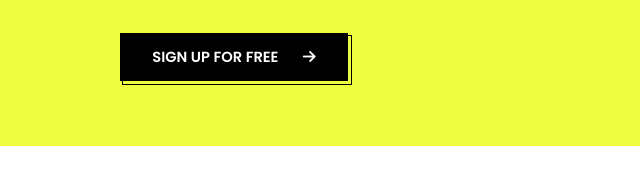
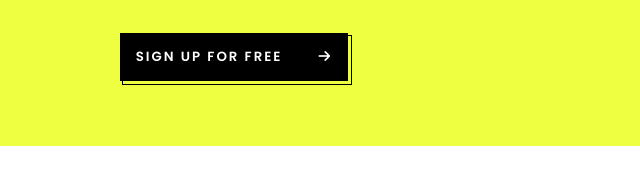
Before and after one commit to roderKnight/Proyecto-Adidas, a plain HTML site: page index.html in a window 1280 px wide. Shown: the full height of the page, 538-1178 px from the left. Drawn offline with Linux system fonts and the light colour scheme.

Commit message:
ultimos cambios

```diff
--- a/css/styles.css
+++ b/css/styles.css
@@ -29,7 +29,6 @@ body{
     background-color: var(--promoColor);
     display: flex;
     justify-content: center;
-
     padding: 30px;
 }
 
@@ -68,14 +67,16 @@ body{
     border: none;
     background-color: black;
     color: white;
-    font-size: 11pt;
+    font-size: 10pt;
     font-family: var(--promoFont);
     position: relative;
     top: -3px;
     left: -3px;
+    letter-spacing: 2px;
 }
 
 .promo .btn-promo .btn-container button:hover{
     color: gray;
+    cursor: pointer;
 }
 /*----- Promo ending -----*/
```
